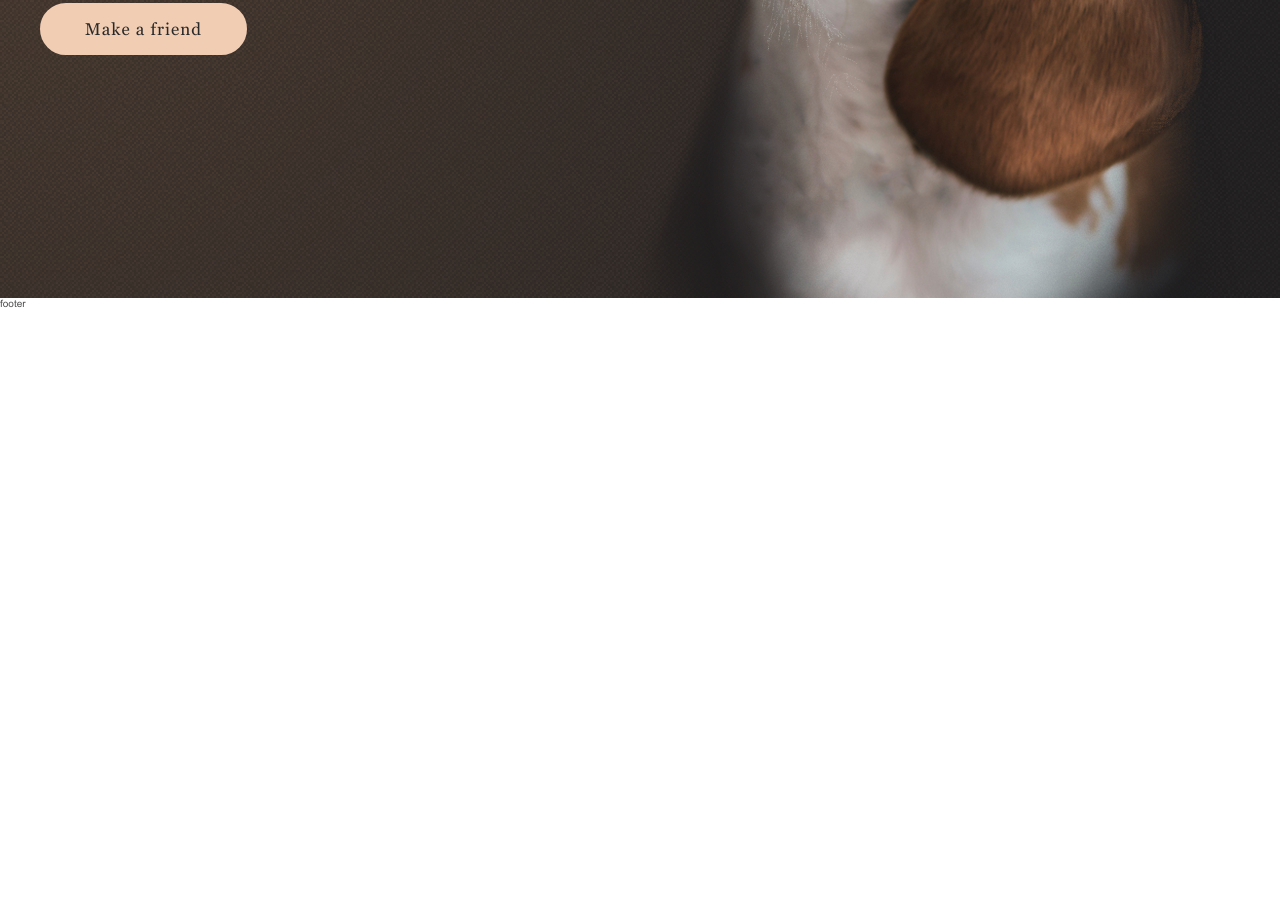
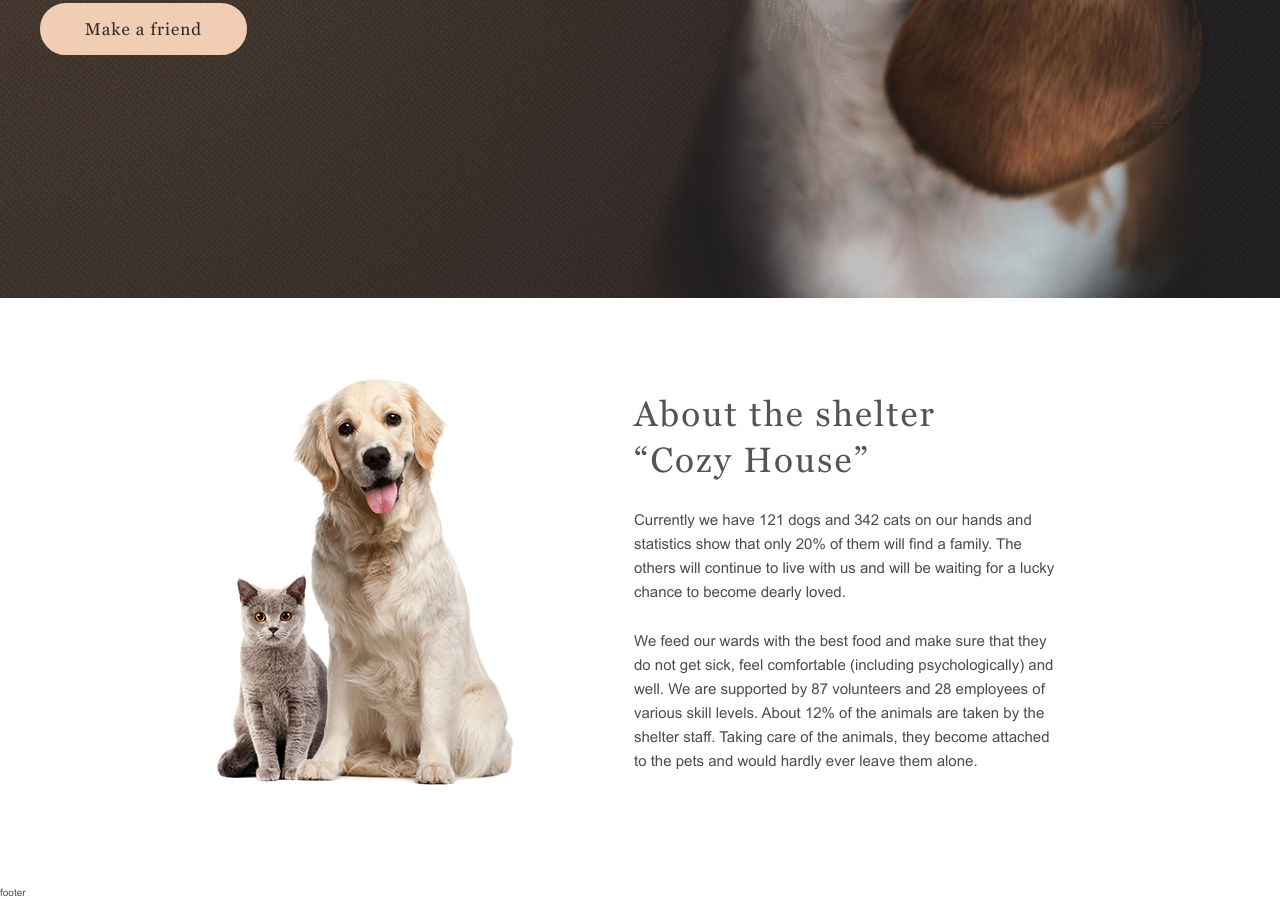
Before and after one commit to antiqqt/Stage1, a website: page shelter/pages/main/index.html in a window 1280 px wide. Shown: the part 610-1509 px from the top of the page. Before the commit the page ends 920 px from the top, so only its background shows below. Drawn offline with Linux system fonts and the light colour scheme.

Commit message:
feat: add section about

```diff
--- a/shelter/pages/main/index.html
+++ b/shelter/pages/main/index.html
@@ -56,7 +56,7 @@
         <!-- Start screen -->
         <section class="section section-start" id="start">
           <div class="section-start-container">
-            <!-- Title -->
+            <!-- Content -->
             <div class="start-content">
               <h2 class="start-heading">Not only people need a house</h2>
               <p class="start-subheading">
@@ -79,7 +79,37 @@
         </section>
 
         <!-- About -->
-        <section class="section section-about" id="about"></section>
+        <section class="section section-about" id="about">
+          <div class="section-about-container">
+            <!-- Pets image -->
+            <figure class="about-pets">
+              <img class="about-pets-img" src="../../assets/images/main/about-pets.png" alt="Pets" />
+            </figure>
+
+            <!-- Content -->
+            <div class="about-content">
+              <h2 class="heading">
+                About the shelter “Cozy House”
+              </h2>
+
+              <p class="subheading">
+                Currently we have 121 dogs and 342 cats on our hands and
+                statistics show that only 20% of them will find a family. The
+                others will continue to live with us and will be waiting for a
+                lucky chance to become dearly loved.
+              </p>
+
+              <p class="subheading">
+                We feed our wards with the best food and make sure that they do
+                not get sick, feel comfortable (including psychologically) and
+                well. We are supported by 87 volunteers and 28 employees of
+                various skill levels. About 12% of the animals are taken by the
+                shelter staff. Taking care of the animals, they become attached
+                to the pets and would hardly ever leave them alone.
+              </p>
+            </div>
+          </div>
+        </section>
 
         <!-- Our friends -->
         <section class="section section-our-friends" id="our-friends"></section>
--- a/shelter/pages/main/scss/_base.scss
+++ b/shelter/pages/main/scss/_base.scss
@@ -2,8 +2,7 @@
 
 :root {
   font-family: $ff-main;
-  font-size: 10px;
-  /* Set to 10px to scale comfortably */
+  font-size: 10px; /* Set to 10px to scale comfortably */
   font-weight: $fw-regular;
   color: $color-dark-xl;
 }
--- a/shelter/pages/main/scss/_components.scss
+++ b/shelter/pages/main/scss/_components.scss
@@ -1,15 +1,19 @@
 @use 'variables' as *;
 
 // Links
-
 a {
   font-size: $fs-paragraph-l;
   color: $color-dark-s;
   text-decoration: none;
+  transition: .4s;
+
+  &:hover {
+    color: $color-light-s;
+    cursor: pointer;
+  }
 }
 
 // Buttons
-
 .button {
   width: 207px;
   height: 52px;
@@ -26,5 +30,11 @@ a {
   border: 2px solid $color-primary;
   border-radius: 100px;
 
-  cursor: pointer;
+  transition: all .4s;
+
+  &:hover {
+    background-color: $color-primary-light;
+    border-color: $color-primary-light;
+    cursor: pointer;
+  }
 }
--- a/shelter/pages/main/scss/_layout.scss
+++ b/shelter/pages/main/scss/_layout.scss
@@ -94,6 +94,7 @@
   padding-left: 40px;
 }
 
+/* section Start-screen */
 .section-start {
   padding-top: 180px;
   background: url('../../../assets/images/main/noise_transparent@2x.png'),
@@ -137,3 +138,61 @@
     display: block;
   }
 }
+
+/* section About */
+
+.section-about {
+  margin-bottom: 100px;
+  padding-top: 80px;
+
+  &-container {
+    display: flex;
+    gap: 14%; /* 120px */
+    padding-right: 14.584%; /* 175px */
+    padding-left: 14.584%;
+  }
+}
+
+.about-pets {
+  flex-basis: 0;
+  flex-grow: 1;
+
+  display: flex;
+  justify-content: center;
+
+  max-width: 300px;
+  max-height: 408px;
+  margin: 0;
+
+
+  &-img {
+    width: 100%;
+    height: auto;
+  }
+}
+
+.about-content {
+  flex-basis: 0;
+  flex-grow: 1;
+
+  display: flex;
+  flex-direction: column;
+  gap: 25px;
+  padding: 14px 0;
+
+  .heading {
+    padding-right: 1.72em;
+    font-family: $ff-heading;
+    font-weight: $fw-regular;
+    font-size: $fs-h-3;
+    line-height: 130%;
+    letter-spacing: 0.06em;
+    color: $color-dark-l;
+  }
+
+  .subheading {
+    font-size: $fs-paragraph-l;
+    line-height: 160%;
+    color: $color-dark-xl;
+  }
+}
```
Also changed, not shown: shelter/assets/images/main/about-pets.png (added), shelter/pages/main/scss/main.css.
